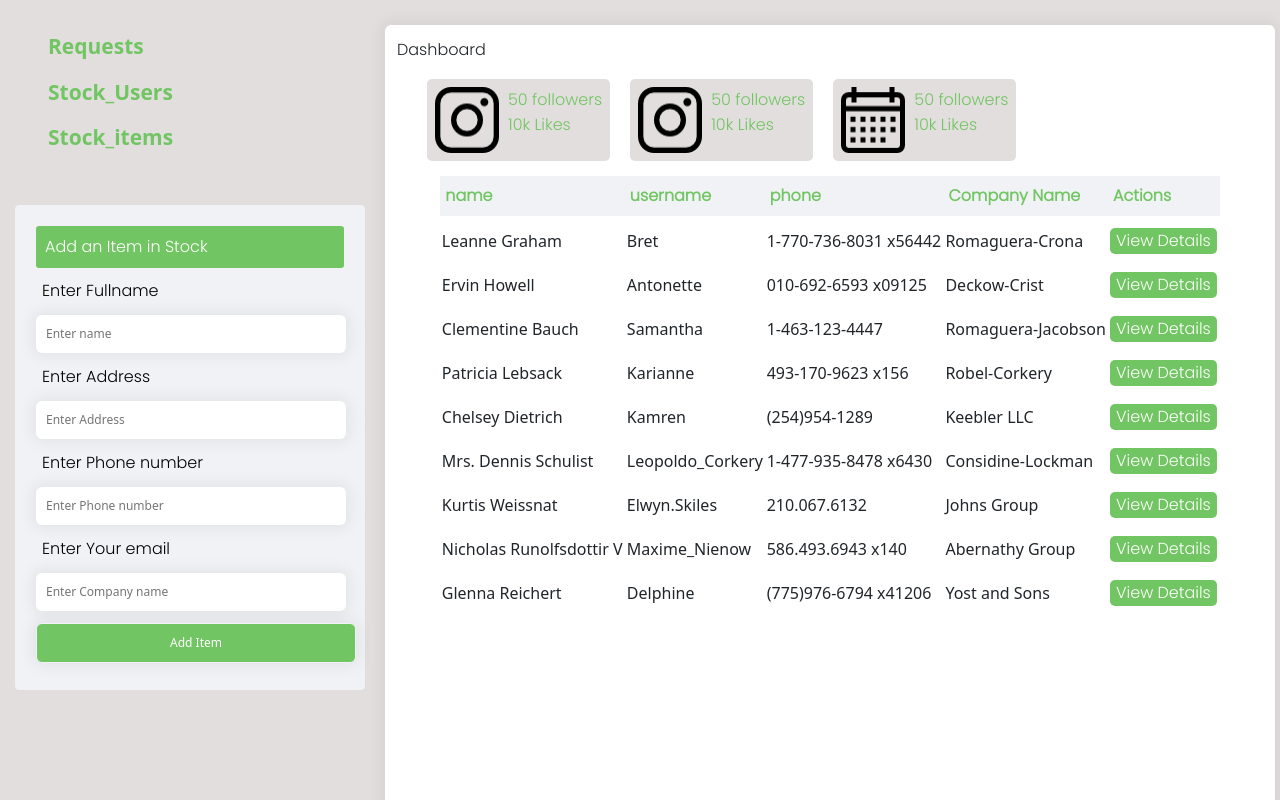
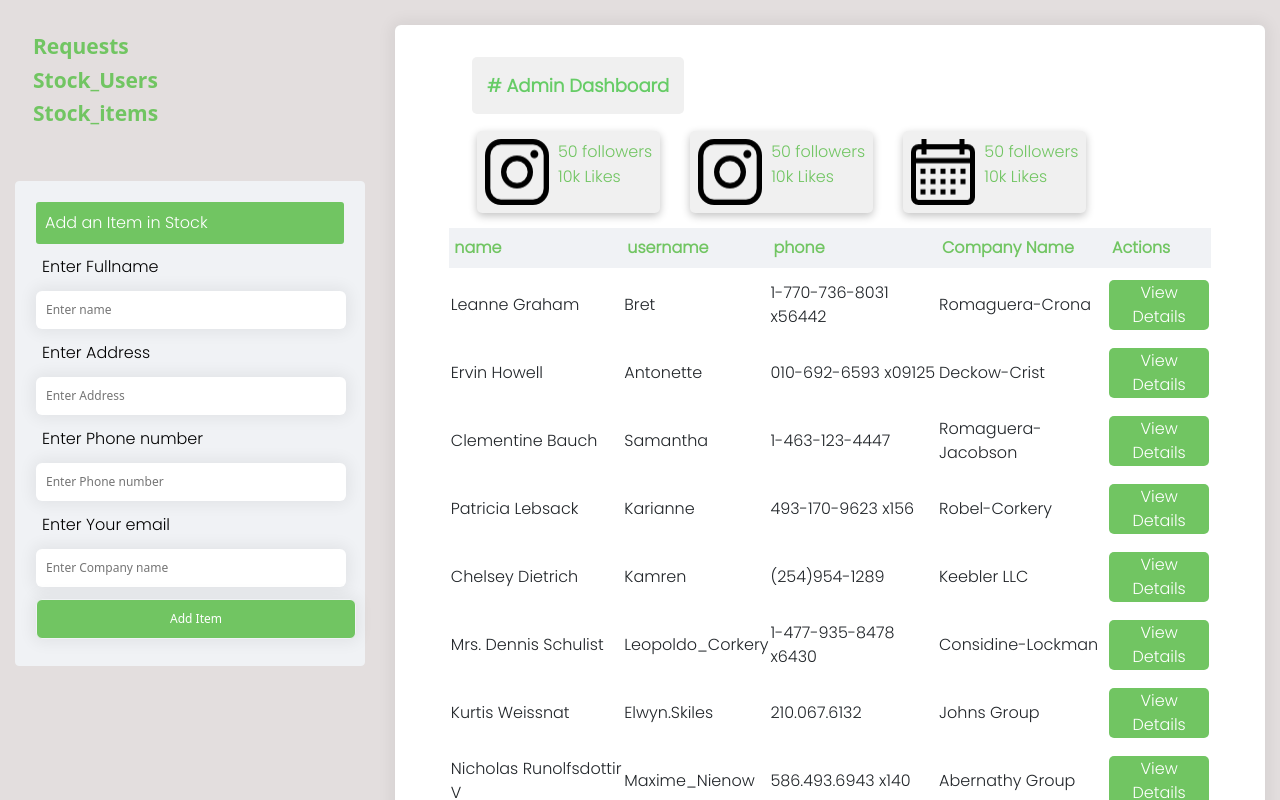
Before and after one commit to mugchris94/React-Demo, a React (Create React App) app: page /DashboardView in a window 1280 px wide. Shown: the top 800 px of the page. Built offline with nearby package versions, Linux system fonts and the light colour scheme.

Commit message:
styling table

```diff
--- a/src/App_Views/Banner_view.js
+++ b/src/App_Views/Banner_view.js
@@ -12,7 +12,7 @@ const Banner_view = (props) => {
                 <div className="card-body">
                     <h5 className="card-title">Neuralink</h5>
                     <p className="card-text">The goal of Neuralink is to create a device that can help enhance the human brain's cognitive capabilities. This device would be used for both therapeutic and non-therapeutic reasons. However, Neuralink is currently focused on making medical devices</p>
-                    <Link to="/DashboardView">Have a Tour !</Link>
+                    <Link to="/DashboardView"><a href="#" id="">Have a Tour !</a></Link>
                 </div>
             </div>
         </div>
--- a/src/App_Views/DashboardView.js
+++ b/src/App_Views/DashboardView.js
@@ -51,7 +51,7 @@ const DashboardView = () => {
             <div className='table-container'>
 
                 <div className='topheader'>
-                    <label className='dash'>Dashboard</label>
+                    <label className='dash'># Admin Dashboard</label>
                     <div className='dashTotals'>
                         <div className='stats'>
                             <img src={icon} alt='icon' />
--- a/src/App_Views/LoginForm.js
+++ b/src/App_Views/LoginForm.js
@@ -6,7 +6,7 @@ const LoginForm = () => {
     return (
         <div>
             <div class="alert alert-danger" role="alert">
-                 Login Form
+                <a href="#" id="logheader">Login Form</a>
             </div>
             <form>
 
--- a/src/styles/Login.css
+++ b/src/styles/Login.css
@@ -41,3 +41,16 @@
 .label {
     font-family: monospace;
 }
+
+#logheader {
+    box-shadow: inset 0 0 0 0 #71C562;
+    color: #71C562;
+    margin: 0 -.25rem;
+    padding: 30 .25rem;
+    text-decoration: none;
+    transition: color .3s ease-in-out, box-shadow .3s ease-in-out;
+  }
+ #logheader:hover {
+    box-shadow: inset 100px 0 0 0 #71C562;
+    color: white;
+  }
--- a/src/styles/dashStats.css
+++ b/src/styles/dashStats.css
@@ -1,15 +1,17 @@
 
 .dashTotals{
     margin: 5px 30px 15px 30px;
-
+    margin-left: 60px;
 }
 
 .stats{
     display:inline-flex;
     margin-right: 20px;
-    background-color: #e3dede;
+    margin-left: 10px;
+    background-color: #f0f0f0;
     padding: 8px;
     border-radius: 5px;
+    box-shadow: rgba(0, 0, 0, 0.24) 0px 3px 8px;
 }
 .stats ul{
     list-style-type: none;
@@ -31,5 +33,14 @@
 }
 
 .dash{
+    font-family: 'Poppins', sans-serif;
+    margin-top:20px;
     margin-bottom: 12px;
+    margin-left:65px;
+    padding: 15px;
+    background-color: #f0f0f0;
+    border-radius: 5px;
+    font-size: large;
+    font-weight: bold;
+    color:#66CC66;
 }
--- a/src/styles/view.css
+++ b/src/styles/view.css
@@ -17,16 +17,22 @@ label {
     margin-bottom: 12px;
     border: 1px solid transparent;
     border-radius: 6px;
-    padding-left: 15px;
-    transition: background-color 1s ease;
+
+
     color:#71C562;
     font-weight:600;
+    box-shadow: inset 0 0 0 0 #54b3d6;
+
+    margin: 0 -.25rem;
+    padding: 0 .25rem;
+    transition: color .3s ease-in-out, box-shadow .3s ease-in-out;
 }
 
 .menu_view ul li:hover {
     color:#fff;
     border-color: #71C562;
-    background-color: #71C562;
+
+    box-shadow: inset 200px 0 0 0 #71C562;
 }
 
 .menu_view ul{
@@ -51,9 +57,9 @@ label {
 }
 
 .table-container{
-    margin: 25px 5px;
+    margin: 25px 15px;
     height: 100%;
-    width: 900px;
+    width: 100%;
     padding: 12px;
     background-color: white;
 
@@ -89,7 +95,8 @@ label {
 
 .table-container > table > tbody > tr > td{
     padding-top:12px;
-    padding-bottom:6px
+    padding-bottom:6px;
+    font-family: 'Poppins', sans-serif;
 
 }
 
```
